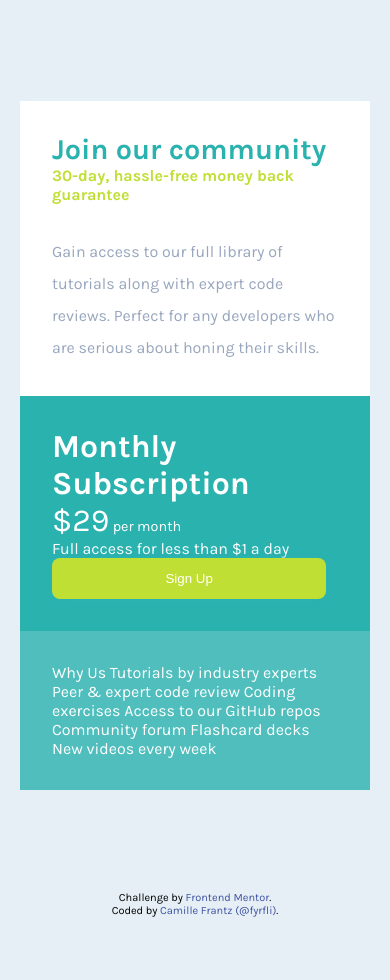
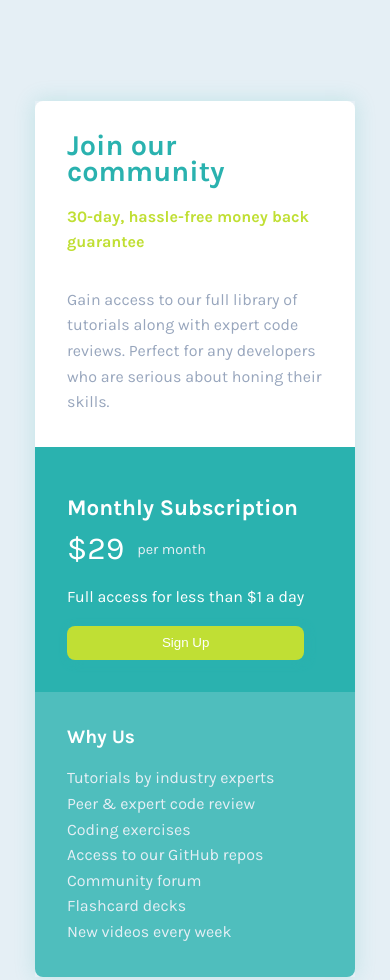
Before and after one commit to fyrfli/single-price-component, a plain HTML site: page index.html in a window 390 px wide. Shown: the top 980 px of the page. Before the commit the page ends 917 px from the top, so only its background shows below. Drawn offline with Linux system fonts and the light colour scheme.

Commit message:
mobile styling done

```diff
--- a/index.html
+++ b/index.html
@@ -29,7 +29,7 @@
         <div class="middle">
           <h1>Monthly Subscription</h1>
 
-          <h2><span class="dollar-amt">&dollar;29</span> per month</h2>
+          <h2><span class="dollar-amt">&dollar;29</span> <span class="superscript">per month</span></h2>
           <p>
             Full access for less than &dollar;1 a day
           </p>
@@ -38,15 +38,16 @@
           </button>
         </div>
         <div class="bottom">
-          Why Us
-
-          Tutorials by industry experts
-          Peer &amp; expert code review
-          Coding exercises
-          Access to our GitHub repos
-          Community forum
-          Flashcard decks
-          New videos every week
+          <h2>Why Us</h2>
+          <ul>
+            <li>Tutorials by industry experts</li>
+            <li>Peer &amp; expert code review</li>
+            <li>Coding exercises</li>
+            <li>Access to our GitHub repos</li>
+            <li>Community forum</li>
+            <li>Flashcard decks</li>
+            <li>New videos every week</li>
+          </ul>
         </div>
       </div>
     </main>
--- a/styles/style.css
+++ b/styles/style.css
@@ -2,11 +2,13 @@
 :root {
     --cyan: hsl(179, 62%, 43%);
     --lighter-cyan: hsla(179, 62%, 43%, 0.8);
+    --cyan-shadow: hsla(179, 62%, 43%, 0.2);
     --bright-yellow: hsl(71, 73%, 54%);
     --pale-pale-yellow: hsla(71, 73%, 54%, 0.2);
     --light-grey: hsl(204, 43%, 93%);
     --greyish-blue: hsl(218, 22%, 67%);
     --white: hsl(0, 0%, 100%);
+    --grey: hsl(0, 2%, 69%);
 }
 * {
     margin: 0;
@@ -17,32 +19,32 @@
     border: none;
 }
 html {
-    /* font-size: 62.5%;
-    font-family: Cambria, Cochin, Georgia, Times, 'Times New Roman', serif;
-    color: #800000; */
     font-family: "Karla", sans-serif;
     font-size: 16px;
 }
 body {
     /* margin: 2rem auto; */
     background-color: var(--light-grey);
+    line-height: 1.6rem;
 }
 /* end generics */
 
 /* main */
 .container {
-    width: 350px;
+    width: 20rem;
     margin: 12vh auto;
+    box-shadow: 0 0 20px var(--cyan-shadow);
 }
 
 .top {
     background-color: var(--white);
     padding: 2rem;
-    box-shadow: 0 0 5px var(--light-grey);
+    border-radius: 8px 8px 0 0;
 }
 .top h1 {
     color: var(--cyan);
     font-size: 1.8rem;
+    margin-bottom: 1.2rem;
 }
 .top h2 {
     color: var(--bright-yellow);
@@ -51,39 +53,60 @@ body {
 .top p {
     margin-top: 2rem;
     color: var(--greyish-blue);
-    line-height: 2rem;
 }
+
 .middle {
     background-color: var(--cyan);
     padding: 2rem;
     color: var(--white);
 }
-
 .dollar-amt {
     font-size: 2rem;
+}
+.middle h1 {
+    font-size: 1.4rem;
+    margin: 1rem auto;
 }
 .middle h2 {
     font-weight: 400;
     font-size: .9rem;
 }
+.superscript {
+    vertical-align: super;
+    padding: .6rem;
+    color: var(--light-grey);
+}
+.middle p {
+    padding: 1rem 0;
+}
 .sign-up {
     background-color: var(--bright-yellow);
-    padding: .8rem 4rem;
+    padding: .6rem 4rem;
     border-radius: 8px;
     color: var(--white);
     margin: auto;
-    width: 37ch;
+    width: 32ch;
     box-shadow: 2px 2px 10px var(--cyan);
 }
+
 .bottom {
     background-color: var(--lighter-cyan);
     padding: 2rem;
     color: var(--white);
+    border-radius: 0 0 8px 8px;
+}
+.bottom h2 {
+    font-size: 1.2rem;
+    margin-bottom: 1rem;
+}
+.bottom li {
+    color: var(--light-grey);
 }
 /* footer */
 .attribution {
     font-size: 11px;
     text-align: center;
+    line-height: normal;
 }
 .attribution a {
     color: hsl(228, 45%, 44%);
```
